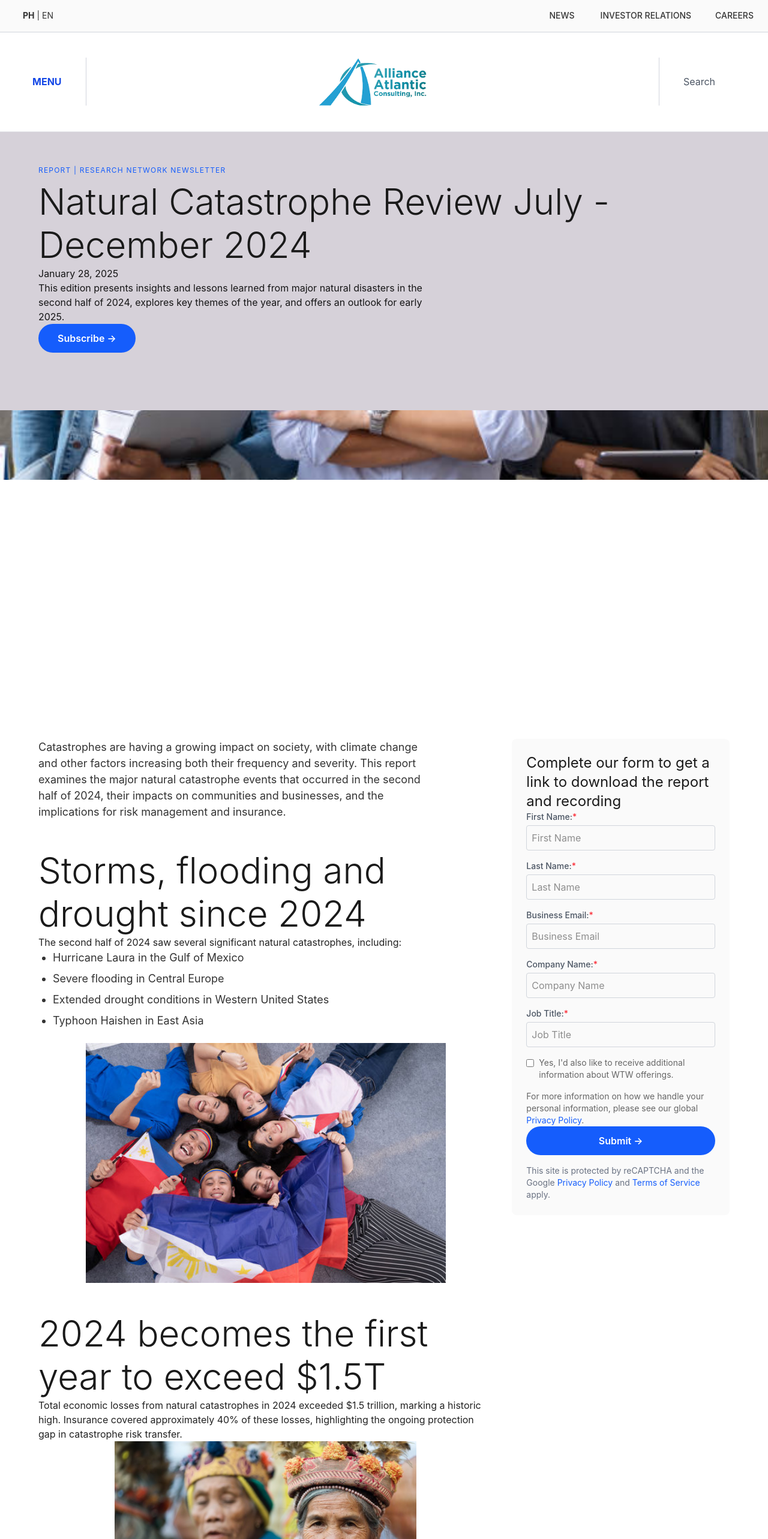
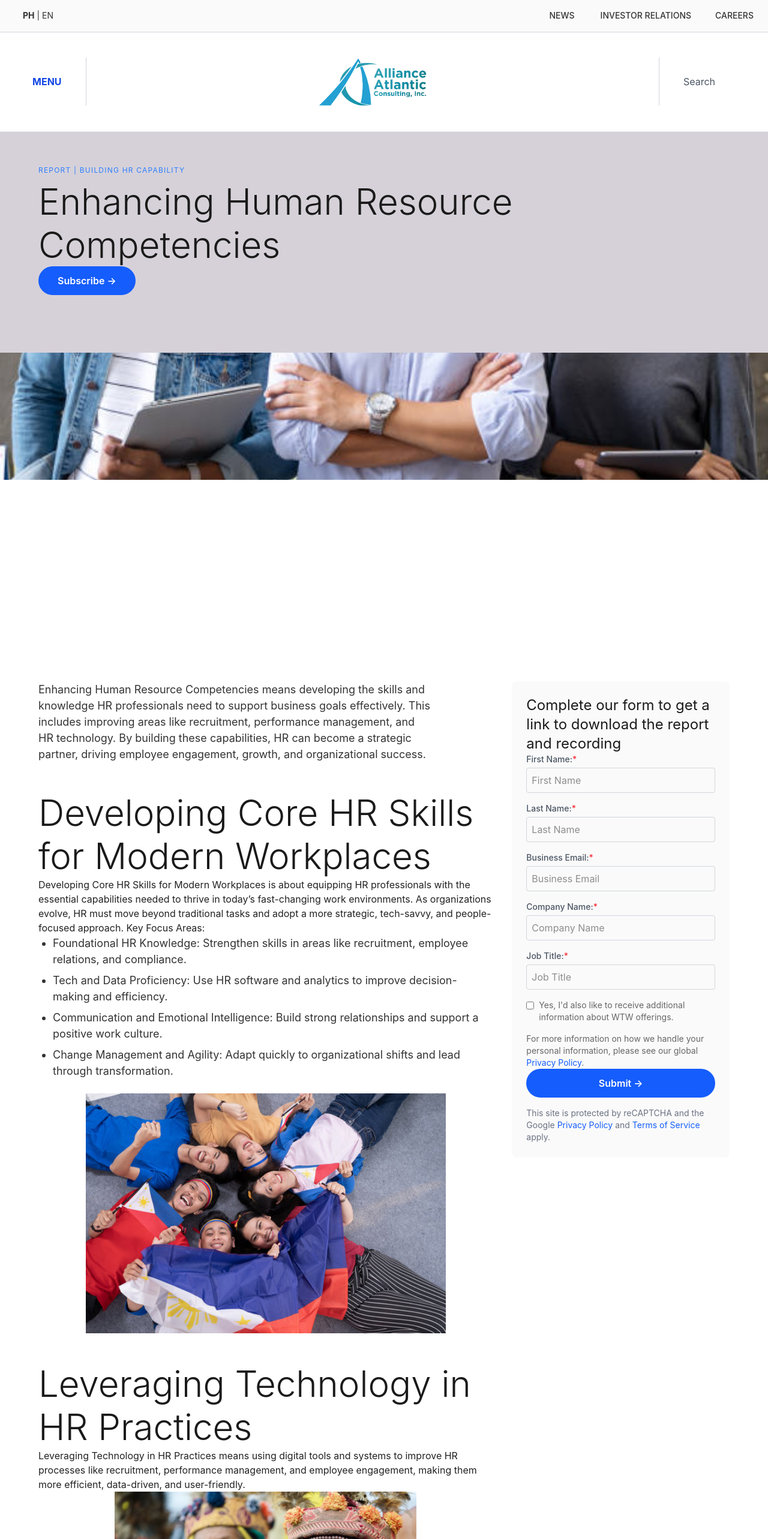
Before and after one commit to JesieEscoton1/wtw, a Next.js app: page /report in a window 1280 px wide. Shown: the top 2566 px of the page at 60% size. Built offline with nearby package versions, Linux system fonts and the light colour scheme; some icons are missing.

Commit message:
update content report page

```diff
--- a/src/app/report/page.tsx
+++ b/src/app/report/page.tsx
@@ -54,21 +54,16 @@ export default function ReportPage() {
           <Container maxWidth="lg">
             <Typography
               variant="overline"
-              className="text-blue-600 block mb-4"
+              className="text-blue-500 block mb-4"
               sx={{ letterSpacing: '0.1em' }}
             >
-              REPORT | RESEARCH NETWORK NEWSLETTER
+              REPORT | Building HR Capability
             </Typography>
             <Typography variant="h2" className="text-blue-400 text-5xl font-bold mb-6">
-             Natural Catastrophe Review July - December 2024
+             Enhancing Human Resource Competencies
             </Typography>
             <Box className="max-w-2xl">
-              <Typography className="text-black opacity-90 mb-4">
-                January 28, 2025
-              </Typography>
-              <Typography className="text-black opacity-90 text-xl mb-8">
-                This edition presents insights and lessons learned from major natural disasters in the second half of 2024, explores key themes of the year, and offers an outlook for early 2025.
-              </Typography>
+
               <button className="bg-blue-600 text-white px-8 py-3 rounded-full hover:bg-blue-700 transition-colors">
                 Subscribe →
               </button>
@@ -88,23 +83,23 @@ export default function ReportPage() {
                 {/* Introduction */}
                 <Box className="prose max-w-none mb-12">
                   <Typography variant="body1" className="text-lg mb-8">
-                    Catastrophes are having a growing impact on society, with climate change and other factors increasing both their frequency and severity. This report examines the major natural catastrophe events that occurred in the second half of 2024, their impacts on communities and businesses, and the implications for risk management and insurance.
+                   Enhancing Human Resource Competencies means developing the skills and knowledge HR professionals need to support business goals effectively. This includes improving areas like recruitment, performance management, and HR technology. By building these capabilities, HR can become a strategic partner, driving employee engagement, growth, and organizational success.
                   </Typography>
                 </Box>
 
                 {/* Storms Section */}
                 <Box className="mb-12">
                   <Typography variant="h2" className="text-2xl font-bold mb-6">
-                    Storms, flooding and drought since 2024
+                    Developing Core HR Skills for Modern Workplaces
                   </Typography>
                   <Typography variant="body1" className="mb-6">
-                    The second half of 2024 saw several significant natural catastrophes, including:
+                    Developing Core HR Skills for Modern Workplaces is about equipping HR professionals with the essential capabilities needed to thrive in today’s fast-changing work environments. As organizations evolve, HR must move beyond traditional tasks and adopt a more strategic, tech-savvy, and people-focused approach. Key Focus Areas:
                   </Typography>
                   <ul className="list-disc pl-6 mb-6">
-                    <li className="mb-2">Hurricane Laura in the Gulf of Mexico</li>
-                    <li className="mb-2">Severe flooding in Central Europe</li>
-                    <li className="mb-2">Extended drought conditions in Western United States</li>
-                    <li className="mb-2">Typhoon Haishen in East Asia</li>
+                    <li className="mb-2">Foundational HR Knowledge: Strengthen skills in areas like recruitment, employee relations, and compliance.</li>
+                    <li className="mb-2">Tech and Data Proficiency: Use HR software and analytics to improve decision-making and efficiency.</li>
+                    <li className="mb-2">Communication and Emotional Intelligence: Build strong relationships and support a positive work culture.</li>
+                    <li className="mb-2">Change Management and Agility: Adapt quickly to organizational shifts and lead through transformation.</li>
                   </ul>
                   <Box className="relative h-[400px] w-full mb-8">
                     <Image
@@ -120,10 +115,10 @@ export default function ReportPage() {
                 {/* Economic Impact Section */}
                 <Box className="mb-12">
                   <Typography variant="h2" className="text-2xl font-bold mb-6">
-                    2024 becomes the first year to exceed $1.5T
+                    Leveraging Technology in HR Practices
                   </Typography>
                   <Typography variant="body1" className="mb-6">
-                    Total economic losses from natural catastrophes in 2024 exceeded $1.5 trillion, marking a historic high. Insurance covered approximately 40% of these losses, highlighting the ongoing protection gap in catastrophe risk transfer.
+                    Leveraging Technology in HR Practices means using digital tools and systems to improve HR processes like recruitment, performance management, and employee engagement, making them more efficient, data-driven, and user-friendly.
                   </Typography>
                   <Box className="relative h-[300px] w-full mb-8">
                     <Image
@@ -139,32 +134,32 @@ export default function ReportPage() {
                 {/* Climate Change Impact */}
                 <Box className="mb-12">
                   <Typography variant="h2" className="text-2xl font-bold mb-6">
-                    The growing influence of climate change
+                    Building Competencies for Talent Management
                   </Typography>
                   <Typography variant="body1" className="mb-6">
-                    Climate change continues to amplify natural catastrophe risks through:
+                    Building Competencies for Talent Management focuses on developing the skills HR professionals need to attract, develop, and retain top talent effectively. Key Areas:
                   </Typography>
                   <ul className="list-disc pl-6 mb-6">
-                    <li className="mb-2">Increased frequency of extreme weather events</li>
-                    <li className="mb-2">Greater intensity of storms and precipitation</li>
-                    <li className="mb-2">Rising sea levels affecting coastal regions</li>
-                    <li className="mb-2">Extended periods of drought and heat waves</li>
+                    <li className="mb-2"><b>Talent Acquisition</b> – Hiring the right people for the right roles</li>
+                    <li className="mb-2"><b>Performance Management</b> – Setting goals and tracking progress</li>
+                    <li className="mb-2"><b>Succession Planning </b>– Preparing future leaders</li>
+                    <li className="mb-2"><b>Employee Development</b> – Fostering growth through training and support</li>
                   </ul>
                 </Box>
 
                 {/* Interconnected Risks */}
                 <Box className="mb-12">
                   <Typography variant="h2" className="text-2xl font-bold mb-6">
-                    Interconnected and compounding risks
+                    Strengthening Communication and Influence in HR
                   </Typography>
                   <Typography variant="body1" className="mb-6">
-                    Natural catastrophes in 2024 demonstrated the complex interconnections between physical risks and their cascading impacts on:
+                    Strengthening Communication and Influence in HR means improving how HR professionals share ideas, build trust, and guide positive change across the organization. Key Focus Areas:
                   </Typography>
                   <ul className="list-disc pl-6 mb-6">
-                    <li className="mb-2">Supply chain disruptions</li>
-                    <li className="mb-2">Infrastructure resilience</li>
-                    <li className="mb-2">Business continuity</li>
-                    <li className="mb-2">Community vulnerability</li>
+                    <li className="mb-2"><b>Active Listening</b> – Understanding employee needs and concerns</li>
+                    <li className="mb-2"><b>Clear and Persuasive Messaging</b> – Communicating policies and initiatives effectively</li>
+                    <li className="mb-2"><b>Building Trust with Stakeholders</b> – Establishing credibility and reliability</li>
+                    <li className="mb-2"><b>Influencing Organizational Change</b> – Guiding leaders and teams through HR-driven initiatives</li>
                   </ul>
                 </Box>
 
@@ -174,13 +169,13 @@ export default function ReportPage() {
                     Outlook
                   </Typography>
                   <Typography variant="body1" className="mb-6">
-                    Looking ahead, organizations need to:
+                    Outlook of Enhancing HR Competencies:
                   </Typography>
                   <ul className="list-disc pl-6 mb-6">
-                    <li className="mb-2">Enhance risk assessment capabilities</li>
-                    <li className="mb-2">Develop comprehensive resilience strategies</li>
-                    <li className="mb-2">Invest in risk mitigation measures</li>
-                    <li className="mb-2">Review insurance coverage adequacy</li>
+                    <li className="mb-2">HR is becoming more strategic</li>
+                    <li className="mb-2">Continuous learning is essential</li>
+                    <li className="mb-2">Tech and data skills are key</li>
+                    <li className="mb-2">Soft skills like communication matter more</li>
                   </ul>
                 </Box>
 
@@ -191,14 +186,14 @@ export default function ReportPage() {
                   </Typography>
                   <div className="flex flex-wrap gap-2">
                     {[
-                      ' Research',
-                      'IPCC Reports',
-                      'Global Cat Database',
-                      'Insurance Industry Data',
-                      'Climate Science',
-                      'Economic Analysis'
+                      ' RUlrich, D. et al. (2008)',
+                      'SHRM (2024)',
+                      'CIPD (2023)',
+                      'World Economic Forum (2023)',
+                      'Harvard Business Review (2021)',
+                      'Academy of Management Perspectives (2015)'
                     ].map((tag) => (
-                      <span key={tag} className="bg-purple-100 text-purple-800 px-3 py-1 rounded-full text-sm">
+                      <span key={tag} className="bg-blue-300 text-black px-3 py-1 rounded-full text-sm">
                         {tag}
                       </span>
                     ))}
@@ -315,81 +310,81 @@ export default function ReportPage() {
               </Typography>
 
               <Box className="grid grid-cols-1 md:grid-cols-2 lg:grid-cols-3 gap-6">
-                {/* Health and Benefits */}
+                {/* Talent Acquisition */}
                 <Box className="bg-white rounded-lg shadow-sm p-6 relative hover:shadow-md transition-shadow">
                   <Typography variant="h5" className="text-xl font-bold mb-4">
-                    Health and Benefits
+                    Talent Acquisition
                   </Typography>
                   <Typography variant="body1" className="text-gray-600 mb-8">
-                    We partner with you to build an effective employee benefits program that sustains a healthy, high-performing workforce.
+                    Building skills to attract and hire the right talent.
                   </Typography>
                   <Box className="absolute bottom-6 right-6">
-                    <span className="text-purple-600 text-xl">→</span>
+                    <span className="text-blue-300 text-xl">→</span>
                   </Box>
                 </Box>
 
-                {/* Wellbeing */}
+                {/* Performance Management */}
                 <Box className="bg-white rounded-lg shadow-sm p-6 relative hover:shadow-md transition-shadow">
                   <Typography variant="h5" className="text-xl font-bold mb-4">
-                    Wellbeing
+                    Performance Management
                   </Typography>
                   <Typography variant="body1" className="text-gray-600 mb-8">
-                    We unlock the business value of employee wellbeing, boosting the effectiveness of total rewards, increasing employee engagement, and improving outcomes.
+                    Enhancing abilities to set goals and evaluate employee performance.
                   </Typography>
                   <Box className="absolute bottom-6 right-6">
-                    <span className="text-purple-600 text-xl">→</span>
+                    <span className="text-blue-300 text-xl">→</span>
                   </Box>
                 </Box>
 
-                {/* Global Benefits Management */}
+                {/* HR Analytics */}
                 <Box className="bg-white rounded-lg shadow-sm p-6 relative hover:shadow-md transition-shadow">
                   <Typography variant="h5" className="text-xl font-bold mb-4">
-                    Global Benefits Management
+                    HR Analytics
                   </Typography>
                   <Typography variant="body1" className="text-gray-600 mb-8">
-                    WTW's Global Benefits Management solutions empower employers, employees and retirees to better navigate the changing benefits landscape.
+                    Using data to make informed HR decisions.
                   </Typography>
                   <Box className="absolute bottom-6 right-6">
-                    <span className="text-purple-600 text-xl">→</span>
+                    <span className="text-blue-300 text-xl">→</span>
                   </Box>
                 </Box>
 
-                {/* Employee Financial Resilience */}
+                {/* Employee Engagement */}
                 <Box className="bg-white rounded-lg shadow-sm p-6 relative hover:shadow-md transition-shadow">
                   <Typography variant="h5" className="text-xl font-bold mb-4">
-                    Employee Financial Resilience
+                    Employee Engagement
                   </Typography>
                   <Typography variant="body1" className="text-gray-600 mb-8">
-                    We can help you build a financially resilient workforce to improve engagement and retention for better business outcomes.
+                    Developing strategies to improve motivation and retention.
                   </Typography>
                   <Box className="absolute bottom-6 right-6">
-                    <span className="text-purple-600 text-xl">→</span>
+                    <span className="text-blue-300 text-xl">→</span>
                   </Box>
                 </Box>
 
-                {/* Diversity, Equity and Inclusion */}
+                {/* Learning and Development */}
                 <Box className="bg-white rounded-lg shadow-sm p-6 relative hover:shadow-md transition-shadow">
                   <Typography variant="h5" className="text-xl font-bold mb-4">
-                    Diversity, Equity and Inclusion
+                    Learning and Development
                   </Typography>
                   <Typography variant="body1" className="text-gray-600 mb-8">
-                    We provide data-driven diversity, equity and inclusion (DEI) solutions to support the people and risk strategies that enable your employees to thrive.
+                    Creating effective training and upskilling programs.
                   </Typography>
                   <Box className="absolute bottom-6 right-6">
-                    <span className="text-purple-600 text-xl">→</span>
+                    <span className="text-blue-300 text-xl">→</span>
                   </Box>
                 </Box>
 
-                {/* Retirement */}
+                {/* Change Management */}
                 <Box className="bg-white rounded-lg shadow-sm p-6 relative hover:shadow-md transition-shadow">
                   <Typography variant="h5" className="text-xl font-bold mb-4">
-                    Retirement
+                    Change Management
                   </Typography>
                   <Typography variant="body1" className="text-gray-600 mb-8">
-                    We partner with organizations to help with retirement plan set up, actuarial valuations, plan governance and administration services, employee communications and more.
+                    Building HR's role in leading and supporting organizational change.
                   </Typography>
                   <Box className="absolute bottom-6 right-6">
-                    <span className="text-purple-600 text-xl">→</span>
+                    <span className="text-blue-300 text-xl">→</span>
                   </Box>
                 </Box>
               </Box>
```
